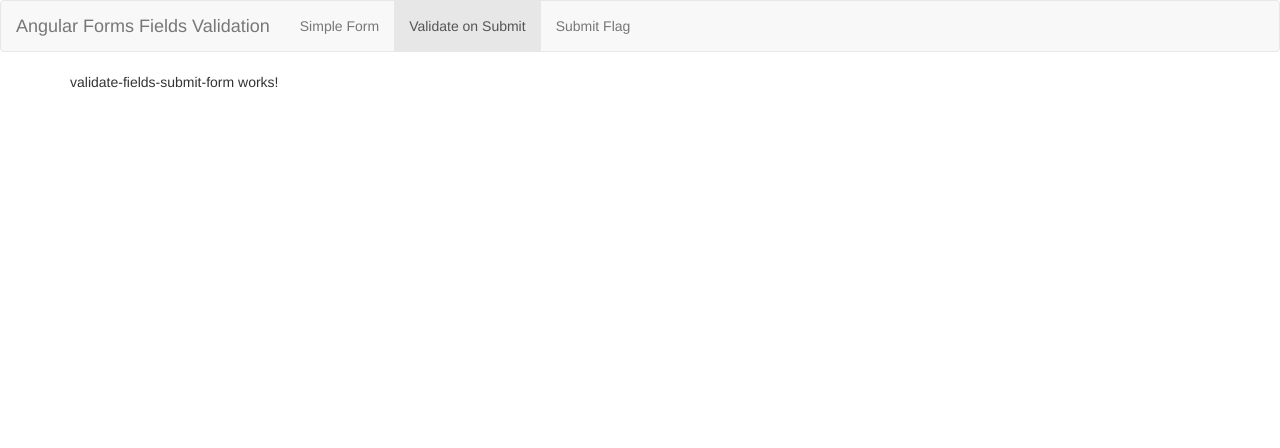
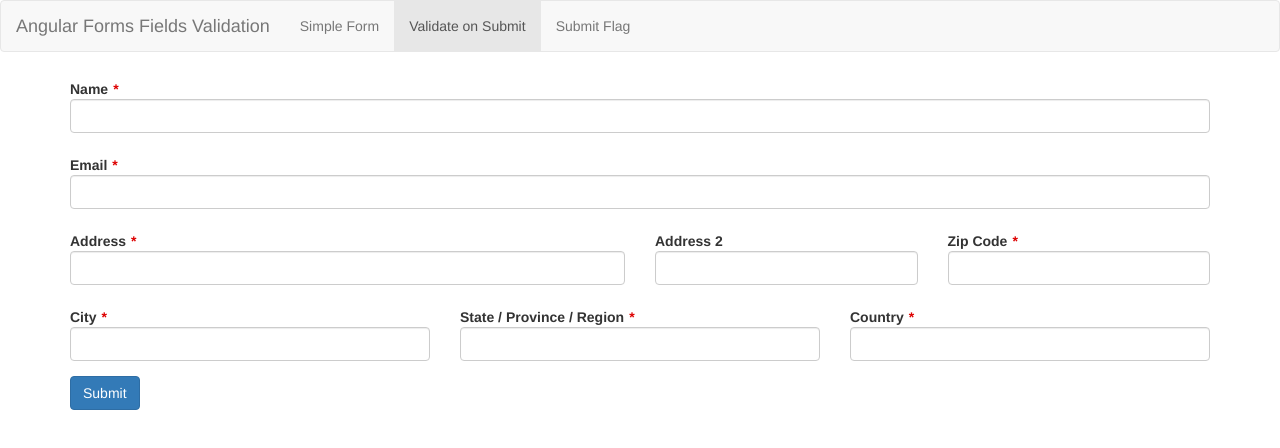
Before and after one commit to loiane/angular-reactive-forms-validate-submit, an Angular app: page /validateSubmit in a window 1280 px wide. Shown: the top 448 px of the page. Built offline with nearby package versions, Linux system fonts and the light colour scheme.

Commit message:
added ValidateFieldsSubmitFormComponent

```diff
--- a/src/app/app.module.ts
+++ b/src/app/app.module.ts
@@ -7,13 +7,15 @@ import { AppComponent } from './app.component';
 import { SimpleFormComponent } from './simple-form/simple-form.component';
 import { SubmitFlagFormComponent } from './submit-flag-form/submit-flag-form.component';
 import { ValidateFieldsSubmitFormComponent } from './validate-fields-submit-form/validate-fields-submit-form.component';
+import { FieldErrorDisplayComponent } from './field-error-display/field-error-display.component';
 
 @NgModule({
   declarations: [
     AppComponent,
     SimpleFormComponent,
     SubmitFlagFormComponent,
-    ValidateFieldsSubmitFormComponent
+    ValidateFieldsSubmitFormComponent,
+    FieldErrorDisplayComponent
   ],
   imports: [
     BrowserModule,
--- /dev/null
+++ b/src/app/field-error-display/field-error-display.component.html
@@ -0,0 +1,7 @@
+<div *ngIf="displayError" >
+  <span class="glyphicon form-control-feedback"></span>
+  <span class="sr-only">(error)</span>
+  <div class="error-msg">
+    {{ errorMsg }}
+  </div>
+</div>
--- /dev/null
+++ b/src/app/field-error-display/field-error-display.component.ts
@@ -0,0 +1,13 @@
+import { Component, OnInit, Input } from '@angular/core';
+
+@Component({
+  selector: 'app-field-error-display',
+  templateUrl: './field-error-display.component.html',
+  styles: ['.error-msg{color:#a94442;}']
+})
+export class FieldErrorDisplayComponent {
+
+  @Input() errorMsg: string;
+  @Input() displayError: boolean;
+
+}
--- a/src/app/validate-fields-submit-form/validate-fields-submit-form.component.html
+++ b/src/app/validate-fields-submit-form/validate-fields-submit-form.component.html
@@ -1,3 +1,95 @@
-<p>
-  validate-fields-submit-form works!
-</p>
+<form class="form-horizontal" [formGroup]="form" (ngSubmit)="onSubmit()" >
+
+  <div class="form-group" [ngClass]="displayFieldCss('name')">
+    <div class="col-sm-12">
+      <label for="name" class="control-label required">Name</label>
+      <input type="text" id="name" class="form-control"
+             formControlName="name">
+      <app-field-error-display
+        [displayError]="isFieldValid('name')"
+        errorMsg="Please inform your name">
+      </app-field-error-display>
+    </div>
+  </div>
+
+  <div class="form-group" [ngClass]="displayFieldCss('email')">
+    <div class="col-sm-12">
+      <label for="email" class="control-label required">Email</label>
+      <input type="text" id="email" class="form-control"
+             formControlName="email">
+      <app-field-error-display
+        [displayError]="isFieldValid('email')"
+        errorMsg="Please inform your email">
+      </app-field-error-display>
+    </div>
+  </div>
+
+  <div class="form-group">
+
+    <div class="col-md-6" [ngClass]="displayFieldCss('address')">
+        <label for="address" class="control-label required">Address</label>
+        <input type="text" id="address" class="form-control"
+              formControladdress="address">
+        <app-field-error-display
+          [displayError]="isFieldValid('address')"
+          errorMsg="Please inform your address">
+        </app-field-error-display>
+    </div>
+
+    <div class="col-md-3">
+        <label for="address2" class="control-label">Address 2</label>
+        <input type="text" id="address2" class="form-control"
+              formControladdress2="address2">
+    </div>
+
+    <div class="col-md-3" [ngClass]="displayFieldCss('zipCode')">
+        <label for="zipCode" class="control-label required">Zip Code</label>
+        <input type="text" id="zipCode" class="form-control"
+              formControlzipCode="zipCode">
+        <app-field-error-display
+          [displayError]="isFieldValid('zipCode')"
+          errorMsg="Please inform your zipCode">
+        </app-field-error-display>
+    </div>
+
+  </div>
+
+  <div class="form-group">
+
+    <div class="col-md-4" [ngClass]="displayFieldCss('city')">
+        <label for="city" class="control-label required">City</label>
+        <input type="text" id="city" class="form-control"
+              formControlcity="city">
+        <app-field-error-display
+          [displayError]="isFieldValid('city')"
+          errorMsg="Please inform your city">
+        </app-field-error-display>
+    </div>
+
+    <div class="col-md-4" [ngClass]="displayFieldCss('state')">
+        <label for="state" class="control-label required">State / Province / Region</label>
+        <input type="text" id="state" class="form-control"
+              formControlstate="state">
+        <app-field-error-display
+          [displayError]="isFieldValid('state')"
+          errorMsg="Please inform your state">
+        </app-field-error-display>
+    </div>
+
+    <div class="col-md-4" [ngClass]="displayFieldCss('country')">
+        <label for="country" class="control-label required">Country</label>
+        <input type="text" id="country" class="form-control"
+              formControlcountry="country">
+        <app-field-error-display
+          [displayError]="isFieldValid('country')"
+          errorMsg="Please inform your country">
+        </app-field-error-display>
+    </div>
+
+  </div>
+
+  <button type="submit" class="btn btn-primary">
+    Submit
+  </button>
+
+</form>
--- a/src/app/validate-fields-submit-form/validate-fields-submit-form.component.ts
+++ b/src/app/validate-fields-submit-form/validate-fields-submit-form.component.ts
@@ -14,11 +14,45 @@ export class ValidateFieldsSubmitFormComponent implements OnInit {
 
   ngOnInit() {
     this.form = this.formBuilder.group({
+      name: [null, Validators.required],
       email: [null, [Validators.required, Validators.email]],
-      password: [null, Validators.required],
+      address: [null, Validators.required],
+      address2: [null],
+      zipCode: [null, Validators.required],
+      city: [null, Validators.required],
+      state: [null, Validators.required],
+      country: [null, Validators.required],
     });
   }
 
-  onSubmit() {}
+  isFieldValid(field: string) {
+    return !this.form.get(field).valid && this.form.get(field).touched;
+  }
+
+  displayFieldCss(field: string) {
+    return {
+      'has-error': this.isFieldValid(field),
+      'has-feedback': this.isFieldValid(field)
+    };
+  }
+
+  onSubmit() {
+    if (this.form.valid){
+      console.log('form submitted');
+    } else {
+      this.validateAllFormFields(this.form);
+    }
+  }
+
+  validateAllFormFields(formGroup: FormGroup){
+    Object.keys(formGroup.controls).forEach(field => {
+      console.log(field);
+      const control = formGroup.get(field);
+      control.markAsTouched();
+      if (control instanceof FormGroup) {
+        this.validateAllFormFields(control);
+      }
+    });
+  }
 
 }
--- a/src/styles.css
+++ b/src/styles.css
@@ -1 +1,8 @@
 /* You can add global styles to this file, and also import other style files */
+.control-label.required:after {
+    color: #d00;
+    content: "*";
+    position: absolute;
+    margin-left: 5px;
+    top:7px;
+}
```
